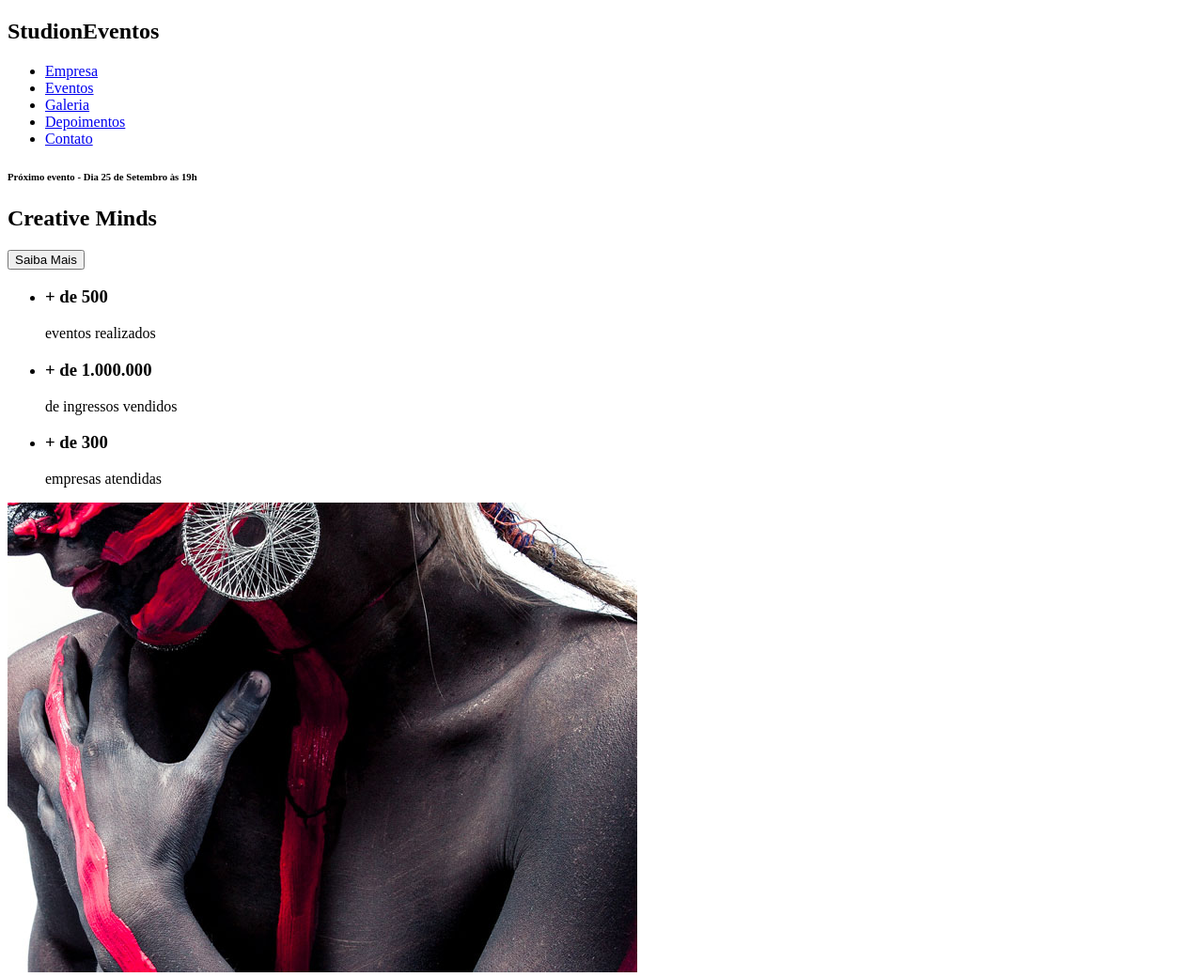
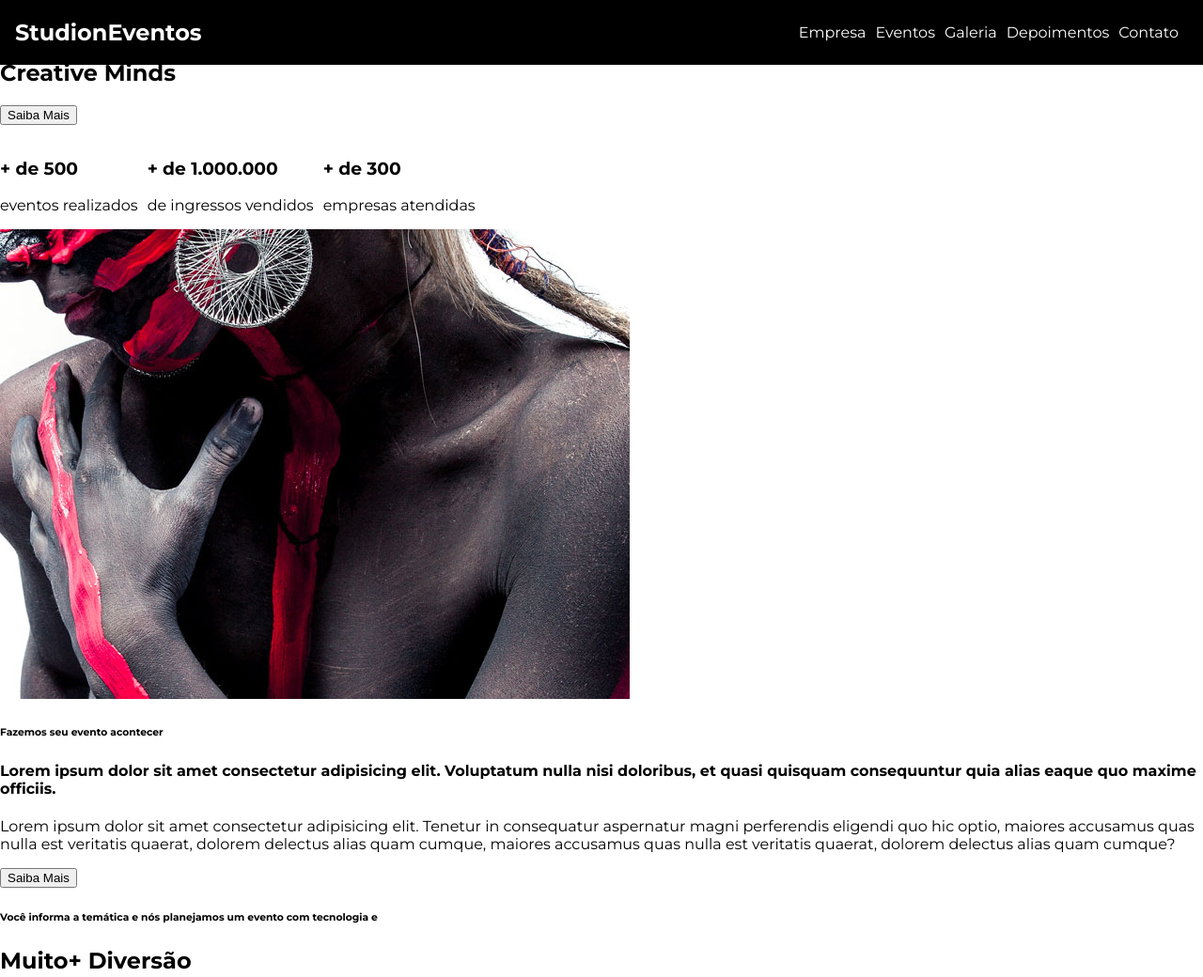
Before and after one commit to OtherVision/studion-project, a website: page src/index.html in a window 1280 px wide. Shown: the top 1040 px of the page at 94% size. Drawn offline with Linux system fonts and the light colour scheme.

Commit message:
feat(nav): added base style

```diff
--- /dev/null
+++ b/src/css/style.css
@@ -0,0 +1,50 @@
+@import url('https://fonts.googleapis.com/css2?family=Montserrat:wght@400;700&display=swap');
+
+* {
+    box-sizing: border-box;
+ }
+
+:root {
+    font-family: 'Montserrat', sans-serif;
+    font-size: 16px;
+}
+
+body {
+    margin: 0;
+}
+ul {
+    display: flex;
+    list-style: none;
+    padding-left: 0;
+}
+li {
+    margin-right: 0.625rem;
+}
+
+
+.navbar {
+    position: fixed;
+    display: grid;
+    grid-template-columns: 1fr 9fr;
+    align-items: center;
+
+    top: 0;
+    left: 0;
+
+    width: 100vw;
+    padding: 0 1rem;
+
+    background-color: #000;
+    color: #fff;
+}
+
+.navbar__links {
+    justify-self: end;
+}
+.navbar__links a {
+    color: #fff;
+    text-decoration: none;
+}
+
+
+/* .slide h6 {margin: 0;} */
--- a/src/index.html
+++ b/src/index.html
@@ -5,13 +5,15 @@
     <meta charset="UTF-8">
     <meta name="viewport" content="width=device-width, initial-scale=1.0">
     <title>studion</title>
+
+    <link rel="stylesheet" href="./css/style.css">
 </head>
 
 <body>
-    <nav>
+    <nav class="navbar">
         <h1>Studi<span>on</span><span>Eventos</span> </h1>
 
-        <ul>
+        <ul class="navbar__links">
             <li><a href="#empresa"> Empresa </a></li>
             <li><a href="#eventos"> Eventos </a></li>
             <li><a href="#galeria"> Galeria </a></li>
```
